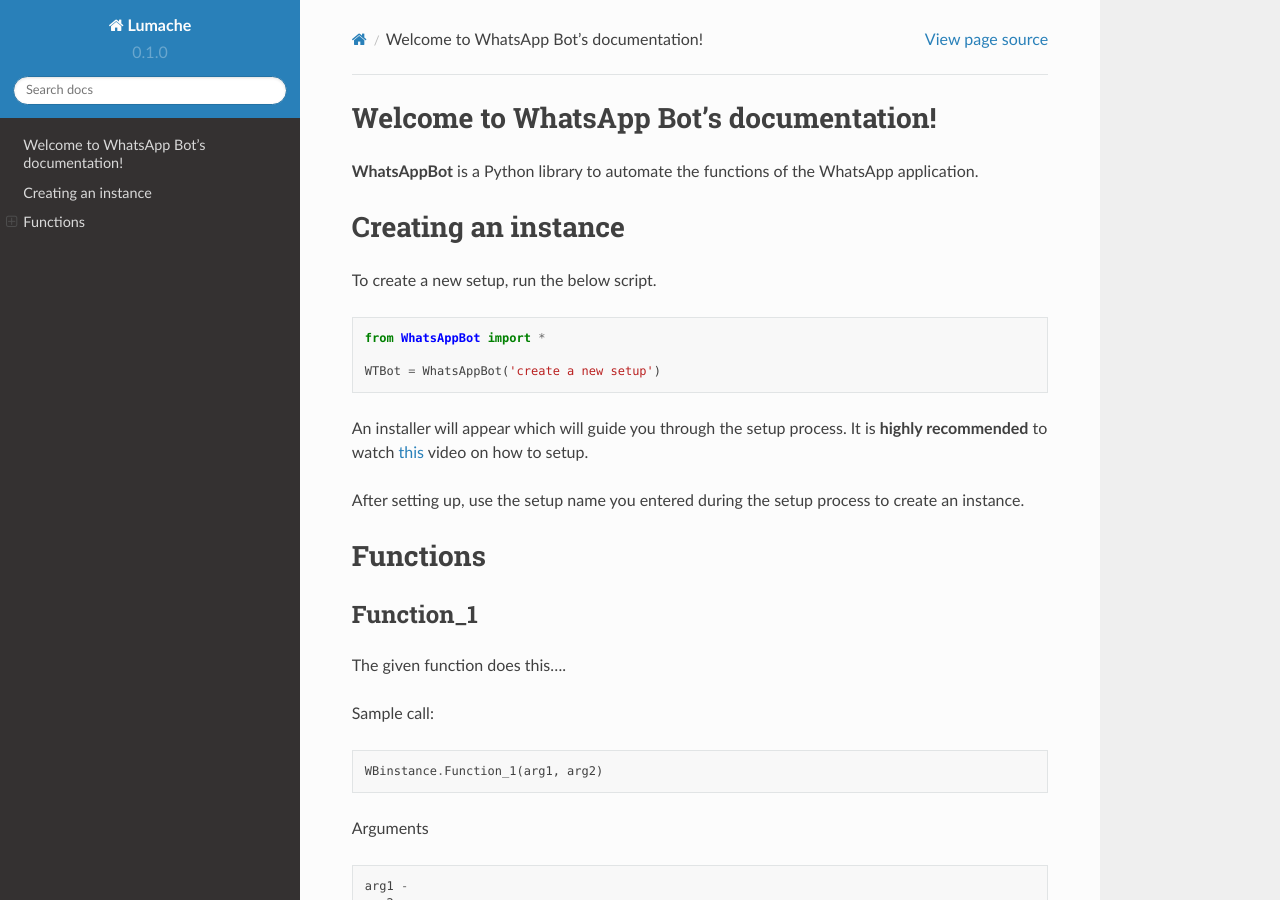
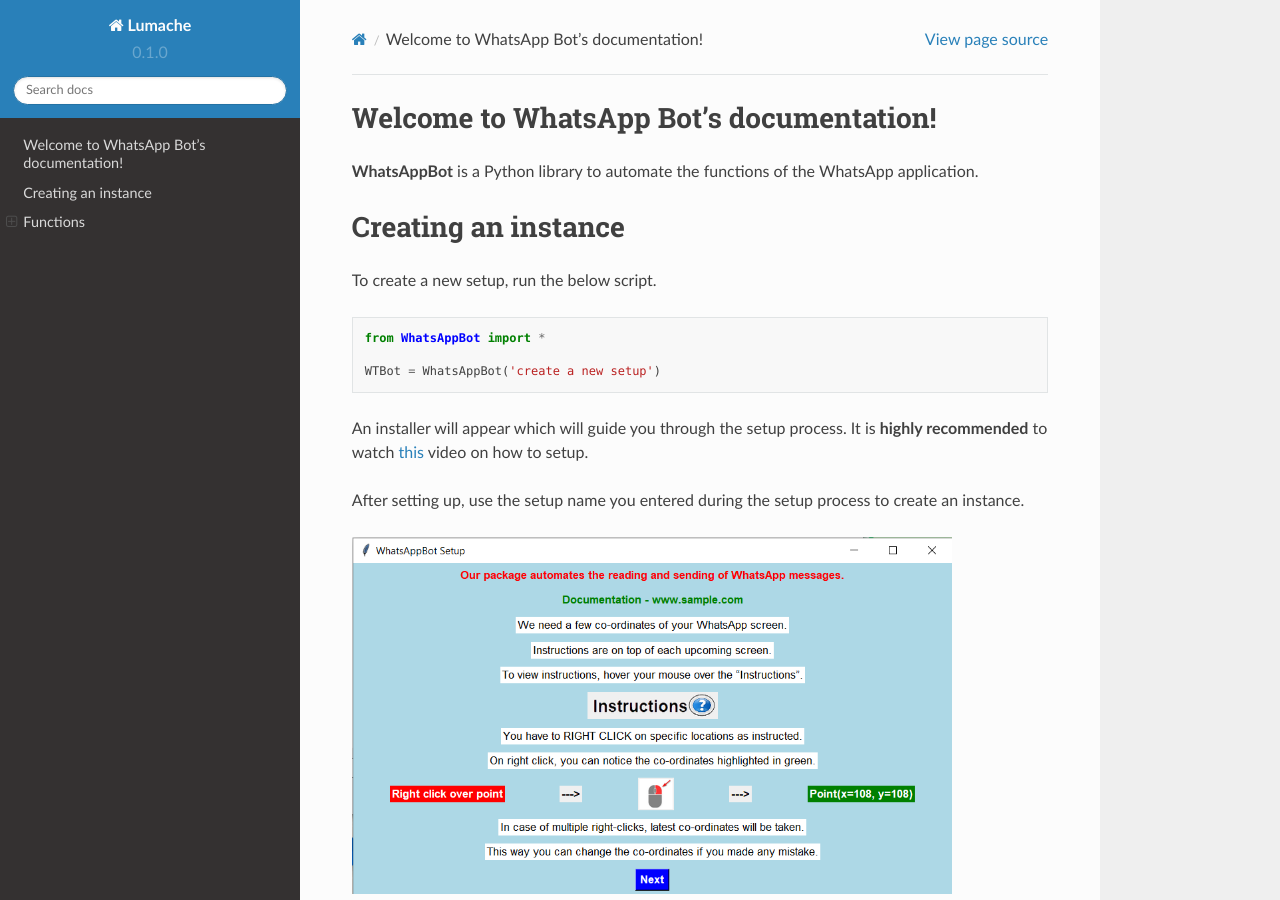
Before and after one commit to ArvindR07/WhatsAppBotDocs, a Sphinx documentation site: the page built from docs/source/index.rst, in a window 1280 px wide and 900 px high. Built offline with Sphinx 7.4.7 and the Read the Docs theme 2.0.0, drawn with Linux system fonts in a browser that asks for light colours.

Commit message:
Update index.rst

```diff
--- a/docs/source/index.rst
+++ b/docs/source/index.rst
@@ -20,6 +20,9 @@
 It is **highly recommended** to watch `this <https://www.youtube.com/>`_ video on how to setup.
 
 After setting up, use the setup name you entered during the setup process to create an instance.
+
+.. image:: setup.png
+   :width: 600
 
 Functions
 =======================
```
